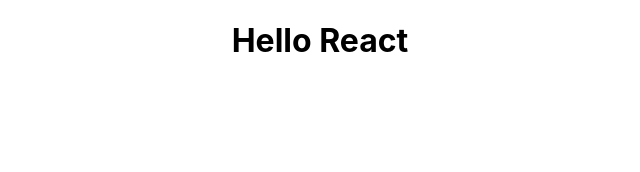
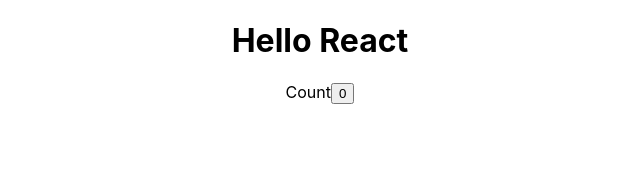
Before and after one commit to ikura1/Copying, a React (Create React App) app: page / in a window 1280 px wide. Shown: the top 172 px of the page, without its empty margins (320-960 px from the left). Built offline with nearby package versions, Linux system fonts and the light colour scheme.

Commit message:
React, TypeScript, and TDD Part3

```diff
--- a/src/App.tsx
+++ b/src/App.tsx
@@ -1,4 +1,6 @@
+import { MouseEvent, useState } from "react";
 import "./App.css";
+import { Counter } from "./components/Counter";
 import { Heading } from "./components/Heading";
 
 export function label(name: string) {
@@ -6,9 +8,17 @@ export function label(name: string) {
 }
 
 function App() {
+	const [count, setCount] = useState(0);
+
+	const incrementCounter = (event: MouseEvent<HTMLElement>) => {
+		const inc: number = event.shiftKey ? 10 : 1;
+		console.log(inc);
+		setCount(() => count + inc);
+	};
 	return (
 		<div className="App">
 			<Heading />
+			<Counter count={count} onCounterincrease={incrementCounter} />
 		</div>
 	);
 }
--- a/src/components/Counter.tsx
+++ b/src/components/Counter.tsx
@@ -1,28 +1,28 @@
-import { Component } from "react";
+import React, { Component } from "react";
 
-export type CounterProps = { label?: string; start?: number };
+export type CounterProps = {
+	label?: string;
+	count: number;
+	onCounterincrease: (event: React.MouseEvent<HTMLElement>) => void;
+};
 
 const initialState = { count: 0 };
 export type CounterState = Readonly<typeof initialState>;
 
 export class Counter extends Component<CounterProps, CounterState> {
-	state: CounterState = {
-		count: 0,
-	};
-
-	componentDidMount() {
-		if (this.props.start) {
-			this.setState({
-				count: this.props.start,
-			});
-		}
+	// readonly state: CounterState = initialState;
+	constructor(props: CounterProps) {
+		super(props);
 	}
 
 	render() {
+		const { label = "Count", count, onCounterincrease } = this.props;
 		return (
 			<div>
-				<div data-testid="counter-label">Count</div>
-				<div data-testid="counter">{this.state.count}</div>
+				<label data-testid="counter-label">{label}</label>
+				<button data-testid="counter" onClick={onCounterincrease}>
+					{count}
+				</button>
 			</div>
 		);
 	}
```
Also changed, not shown: 1 other file (tests, documents, lock files or other folders).
